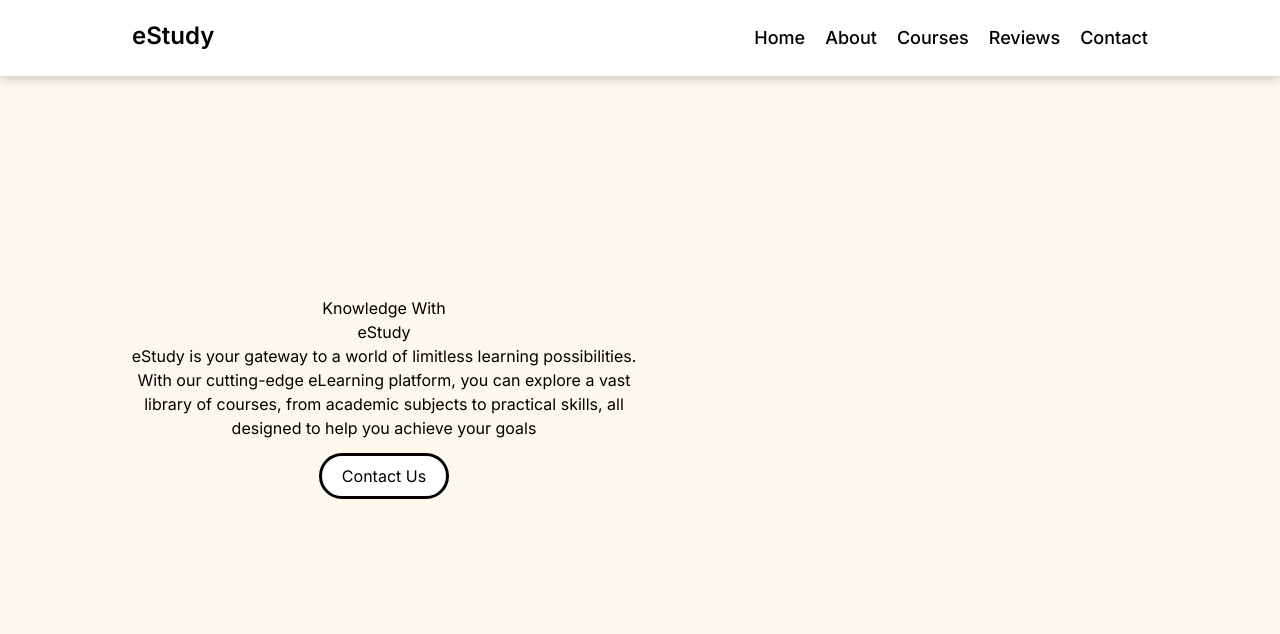
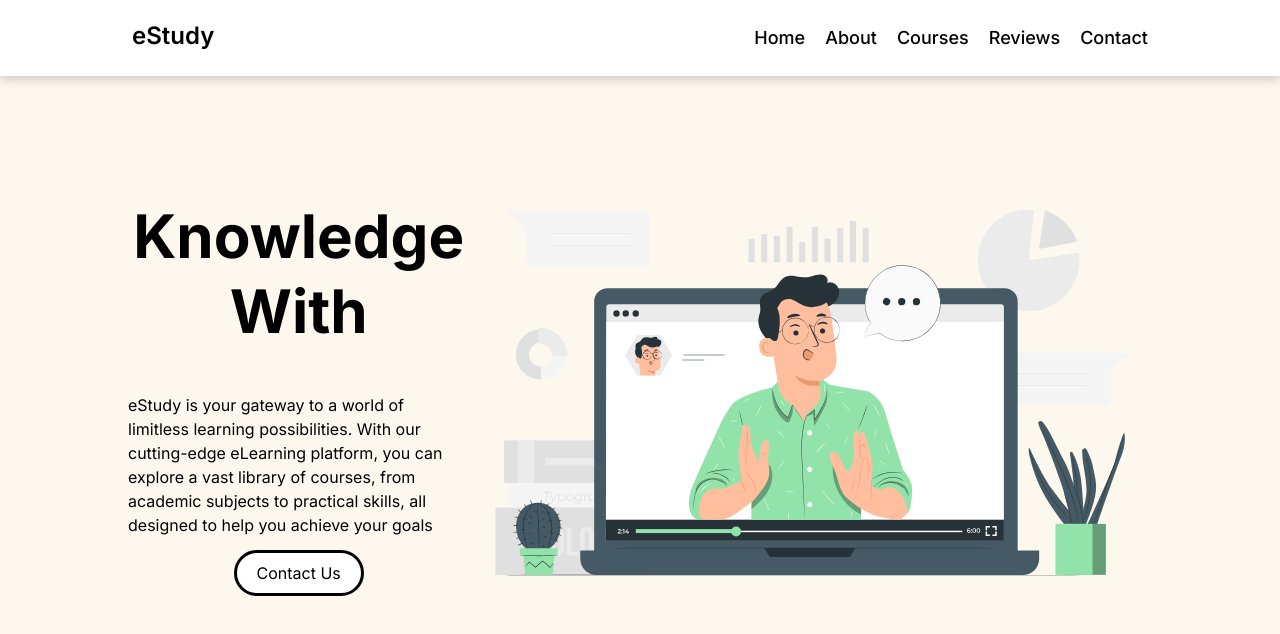
Before and after one commit to Ridwan-09/e-Study, a React (Vite) app: page / in a window 1280 px wide. Shown: the top 634 px of the page. Built offline with nearby package versions, Linux system fonts and the light colour scheme.

Commit message:
first commit

```diff
--- a/src/Components/Home.jsx
+++ b/src/Components/Home.jsx
@@ -7,19 +7,19 @@ const Home = () => {
     return (
         <div className='min-h-[70vh] flex flex-col md:flex-row md:justify-between items-center md:mx-32 mx-5 mt-10'>
             <div className='md:w-2/4 text-center'>
-                <h2>Knowledge With</h2>
-                <span>eStudy</span>
+                <h2 className='text-6xl font-bold leading-tight'>Knowledge With</h2>
+                <span className='text-brightBackground'>eStudy</span>
 
-                <p>
+                <p className='text-lightText mt-5 text-start'>
                     eStudy is your gateway to a world of limitless learning possibilities. With our cutting-edge eLearning platform, you can explore a vast library of courses, from academic subjects to practical skills, all designed to help you achieve your goals
                 </p>
 
                 <Link to="contact" spy={true} smooth={true} duration={500}>
-                    <Button title ='Contact Us'></Button>
+                    <Button title='Contact Us'></Button>
                 </Link>
             </div>
 
-            <div>
+            <div className='w-full md:m-2/4'>
                 <img src={img} alt="img" />
             </div>
         </div>
```
